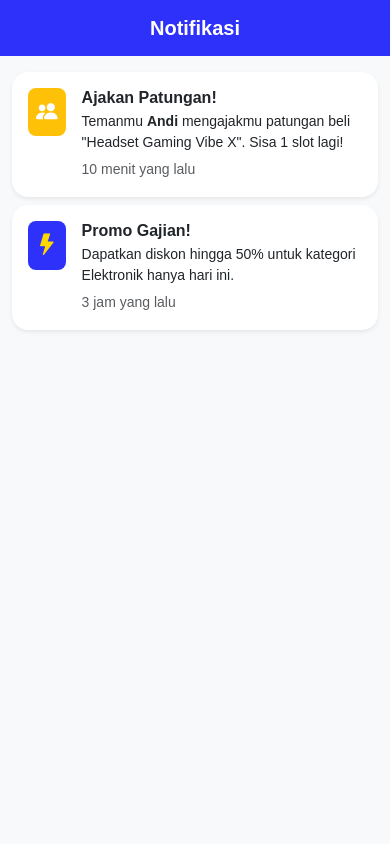
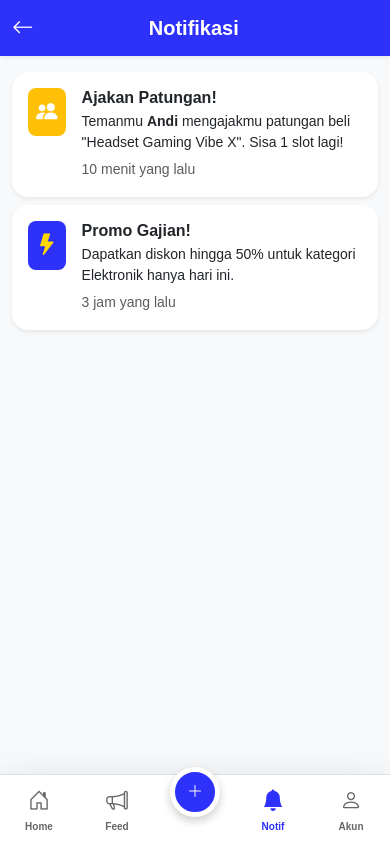
Before and after one commit to iwanthecreator-blip/vibestore-ecommerce, a plain HTML site: page notifications.html in a window 390 px wide. Drawn offline with nearby package versions, Linux system fonts and the light colour scheme.

Commit message:
Menambah fitur baru

```diff
--- a/notifications.html
+++ b/notifications.html
@@ -9,13 +9,17 @@
     <link rel="stylesheet" href="assets/css/style.css">
 </head>
 <body class="bg-light">
-    <nav class="navbar navbar-dark bg-vibe sticky-top">
-        <div class="container">
-            <a class="navbar-brand fw-bold mx-auto" href="#">Notifikasi</a>
-        </div>
+
+    <nav class="navbar navbar-dark bg-vibe sticky-top py-2 shadow-sm">
+        <div class="container d-flex align-items-center">
+            <a class="nav-link text-white p-0" href="index.html">
+                <i class="bi bi-arrow-left fs-4"></i>
+            </a>
+            <span class="navbar-brand fw-bold mb-0 mx-auto">Notifikasi</span>
+            <div style="width: 24px;"></div> </div>
     </nav>
 
-    <div class="container mt-3">
+    <div class="container mt-3 pb-5">
         <div class="card border-0 shadow-sm rounded-4 mb-2 bg-white">
             <div class="card-body d-flex align-items-start">
                 <div class="bg-warning p-2 rounded-3 me-3 text-white">
@@ -43,5 +47,33 @@
         </div>
     </div>
 
-    </body>
+    <nav class="mobile-nav fixed-bottom bg-white border-top d-lg-none shadow-lg">
+        <div class="row g-0 text-center w-100">
+            <div class="col py-2" onclick="window.location.href='index.html'">
+                <i class="bi bi-house-door fs-4"></i>
+                <div class="small-text">Home</div>
+            </div>
+            <div class="col py-2" onclick="window.location.href='feed.html'">
+                <i class="bi bi-megaphone fs-4"></i>
+                <div class="small-text">Feed</div>
+            </div>
+            <div class="col py-2">
+                <div class="circle-center mx-auto" onclick="window.location.href='index.html'">
+                    <i class="bi bi-plus-lg text-white"></i>
+                </div>
+            </div>
+            <div class="col py-2" onclick="window.location.href='notifications.html'">
+                <i class="bi bi-bell-fill fs-4 text-vibe"></i>
+                <div class="small-text text-vibe">Notif</div>
+            </div>
+            <div class="col py-2" onclick="goToAccount()">
+                <i class="bi bi-person fs-4"></i>
+                <div class="small-text">Akun</div>
+            </div>
+        </div>
+    </nav>
+
+    <script src="https://cdn.jsdelivr.net/npm/bootstrap@5.3.0/dist/js/bootstrap.bundle.min.js"></script>
+    <script src="assets/js/script.js"></script>
+</body>
 </html>
```
Also changed, not shown: feed.html (+37 -5 lines).
